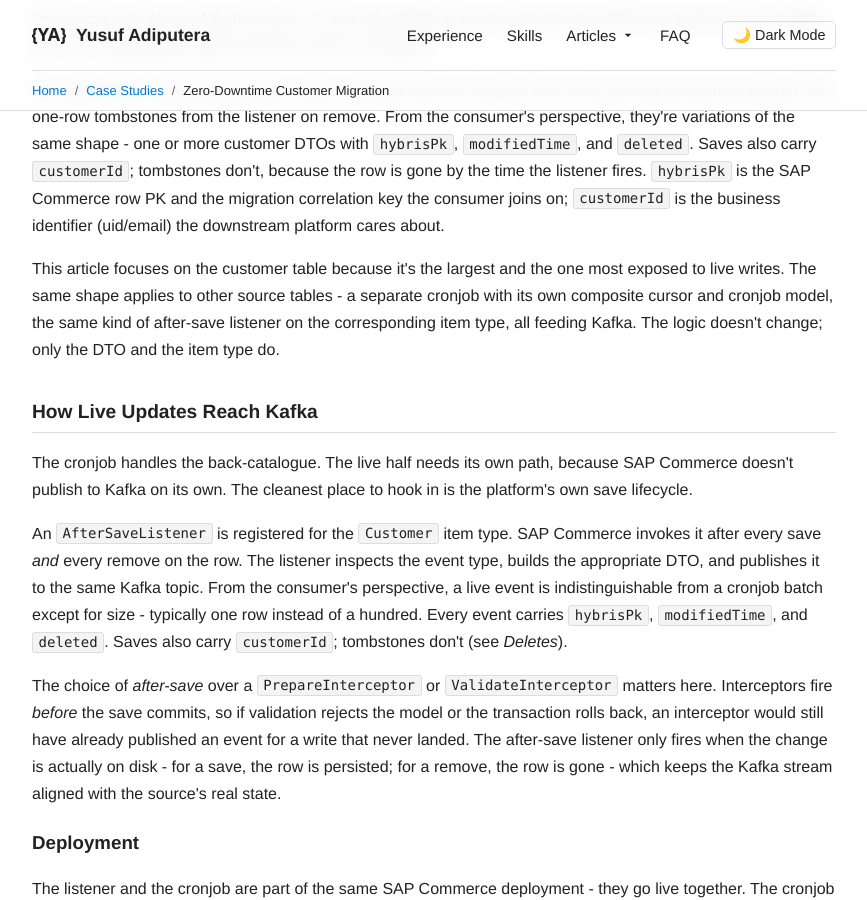
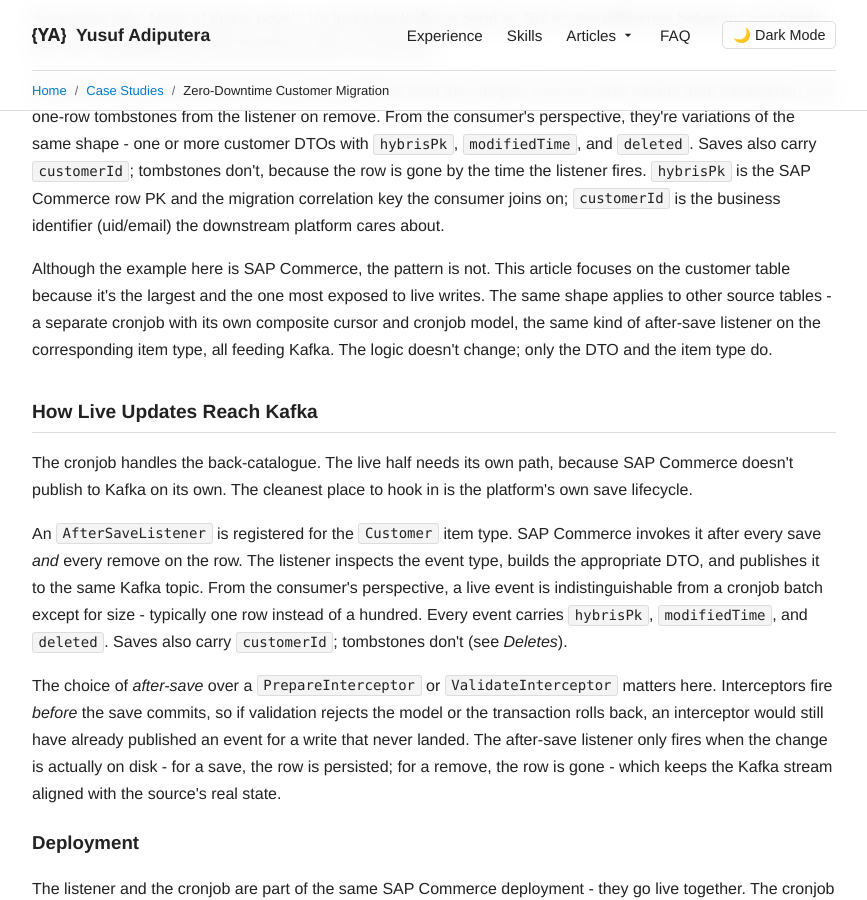
Before and after one commit to adiputera/adiputera.github.io, a Jekyll site: the page built from _articles/case-study-zero-downtime-customer-migration-sap-commerce.md, in a window 1280 px wide and 900 px high, scrolled down 2251 px. Shown: the whole window, without its empty margins (206-1073 px from the left). Built offline with Jekyll 4.4.1, drawn with Linux system fonts in a browser that asks for light colours; some of the changed lines change nothing that is shown; some of the changed text lies outside the part shown.

Commit message:
Add pattern is generic, not SAP Commerce specific

```diff
--- a/_articles/case-study-zero-downtime-customer-migration-sap-commerce.md
+++ b/_articles/case-study-zero-downtime-customer-migration-sap-commerce.md
@@ -76,7 +76,7 @@
 
 The same topic carries three kinds of event: batches from the cronjob, one-row save events from the listener, and one-row tombstones from the listener on remove. From the consumer's perspective, they're variations of the same shape - one or more customer DTOs with `hybrisPk`, `modifiedTime`, and `deleted`. Saves also carry `customerId`; tombstones don't, because the row is gone by the time the listener fires. `hybrisPk` is the SAP Commerce row PK and the migration correlation key the consumer joins on; `customerId` is the business identifier (uid/email) the downstream platform cares about.
 
-This article focuses on the customer table because it's the largest and the one most exposed to live writes. The same shape applies to other source tables - a separate cronjob with its own composite cursor and cronjob model, the same kind of after-save listener on the corresponding item type, all feeding Kafka. The logic doesn't change; only the DTO and the item type do.
+Although the example here is SAP Commerce, the pattern is not. This article focuses on the customer table because it's the largest and the one most exposed to live writes. The same shape applies to other source tables - a separate cronjob with its own composite cursor and cronjob model, the same kind of after-save listener on the corresponding item type, all feeding Kafka. The logic doesn't change; only the DTO and the item type do.
 
 ## How Live Updates Reach Kafka
 
@@ -141,9 +141,9 @@
         lastCreationTime = new Date(0);   // 1970-01-01
     }
 
-    PK lastPk = cronjob.getLastPk();
+    Long lastPk = cronjob.getLastPk();
     if (lastPk == null) {
-        lastPk = PK.fromLong(0L);
+        lastPk = 0L;
     }
 
     boolean done = false;
```
